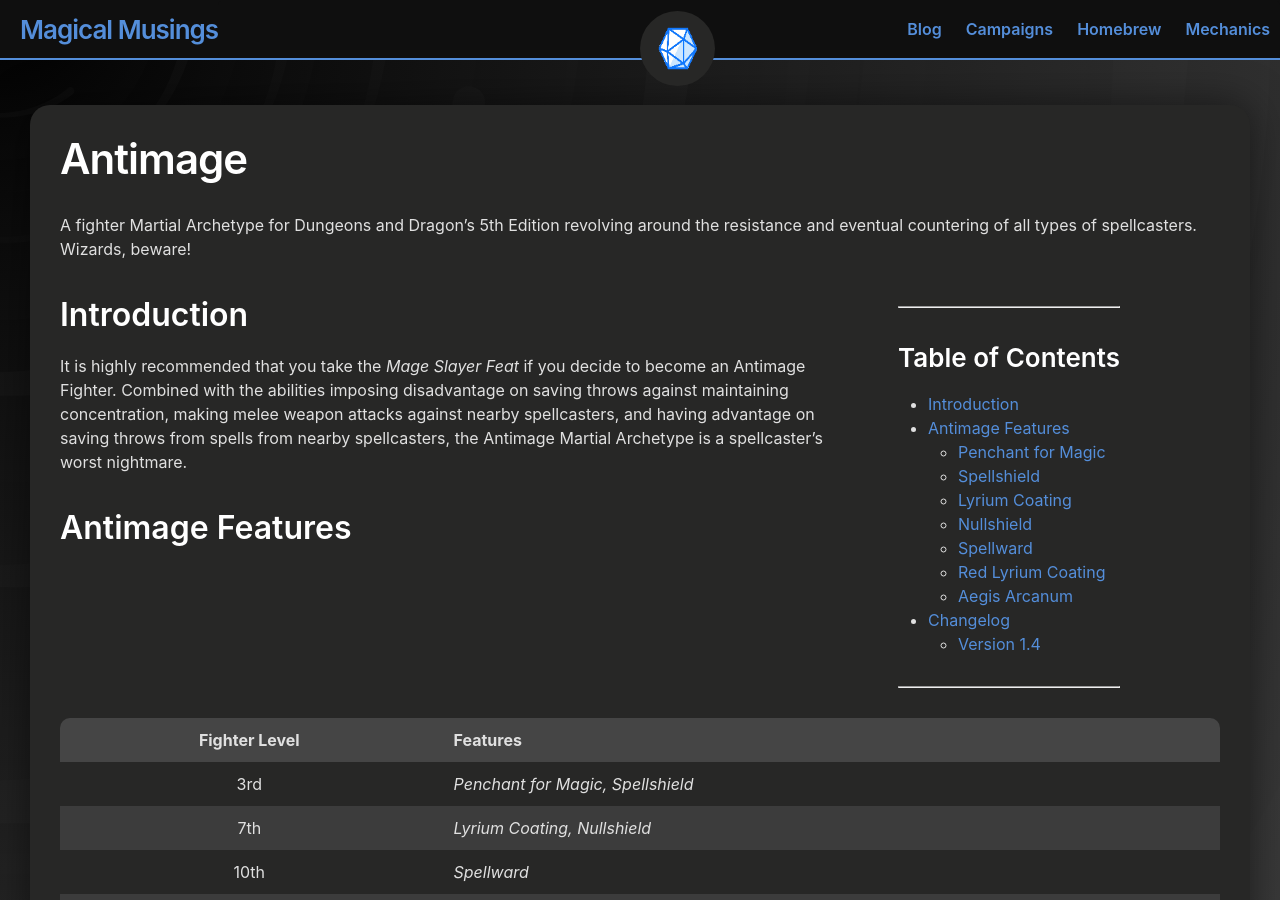
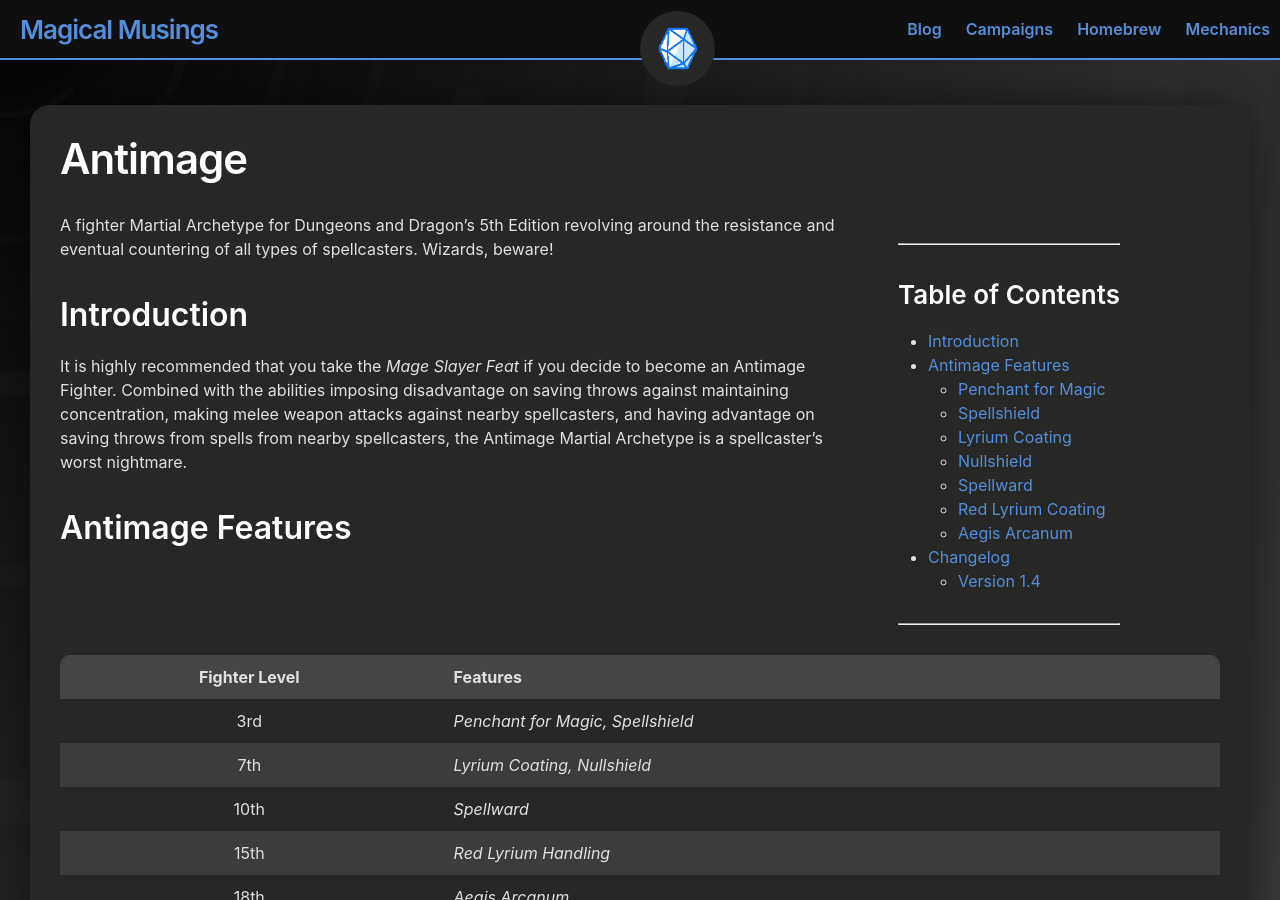
Before and after one commit to andersthemagi/magicalmusings.github.io, a Jekyll site: the page built from _posts/homebrew/2020-10-08-antimage.md, in a window 1280 px wide and 900 px high. Built offline with Jekyll 4.4.1, drawn with Linux system fonts in a browser that asks for light colours; part of the change alters nothing that is shown.

```diff
--- a/_posts/homebrew/2020-10-08-antimage.md
+++ b/_posts/homebrew/2020-10-08-antimage.md
@@ -5,9 +5,6 @@ layout: post
 categories: Homebrew, Subclasses
 author: Andres Sepulveda
 ---
-
-A fighter Martial Archetype for Dungeons and Dragon's 5th Edition revolving around the resistance and eventual countering of all types of spellcasters. Wizards, beware!
-
 <div class="toc" style="float: right; margin-left: 50px; margin-right: 100px">
 
 <hr style="margin-bottom: 20px;">
@@ -17,6 +14,8 @@ A fighter Martial Archetype for Dungeons and Dragon's 5th Edition revolving arou
 {:toc}
 <hr>
 </div>
+
+A fighter Martial Archetype for Dungeons and Dragon's 5th Edition revolving around the resistance and eventual countering of all types of spellcasters. Wizards, beware!
 
 ## Introduction
 
```
